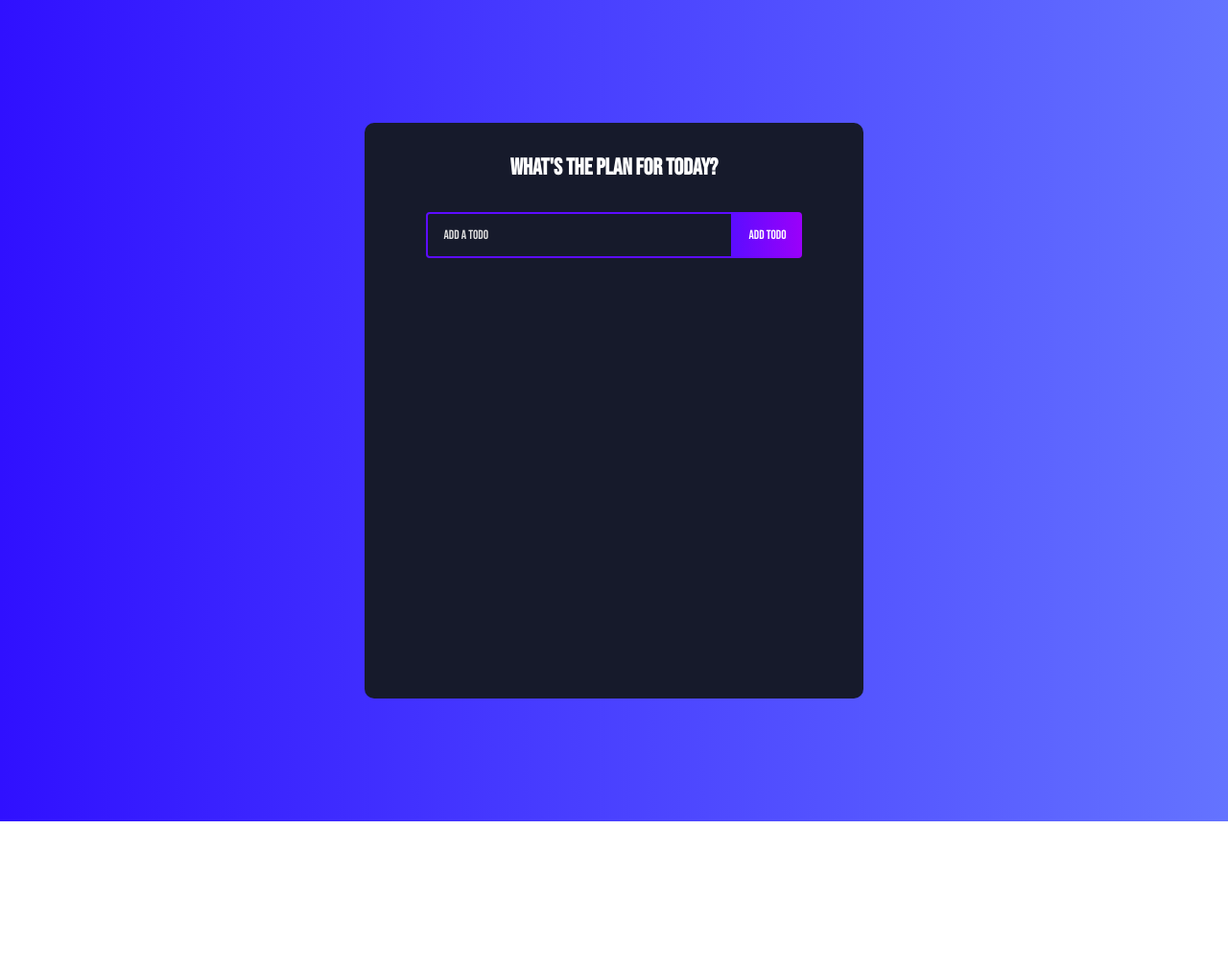
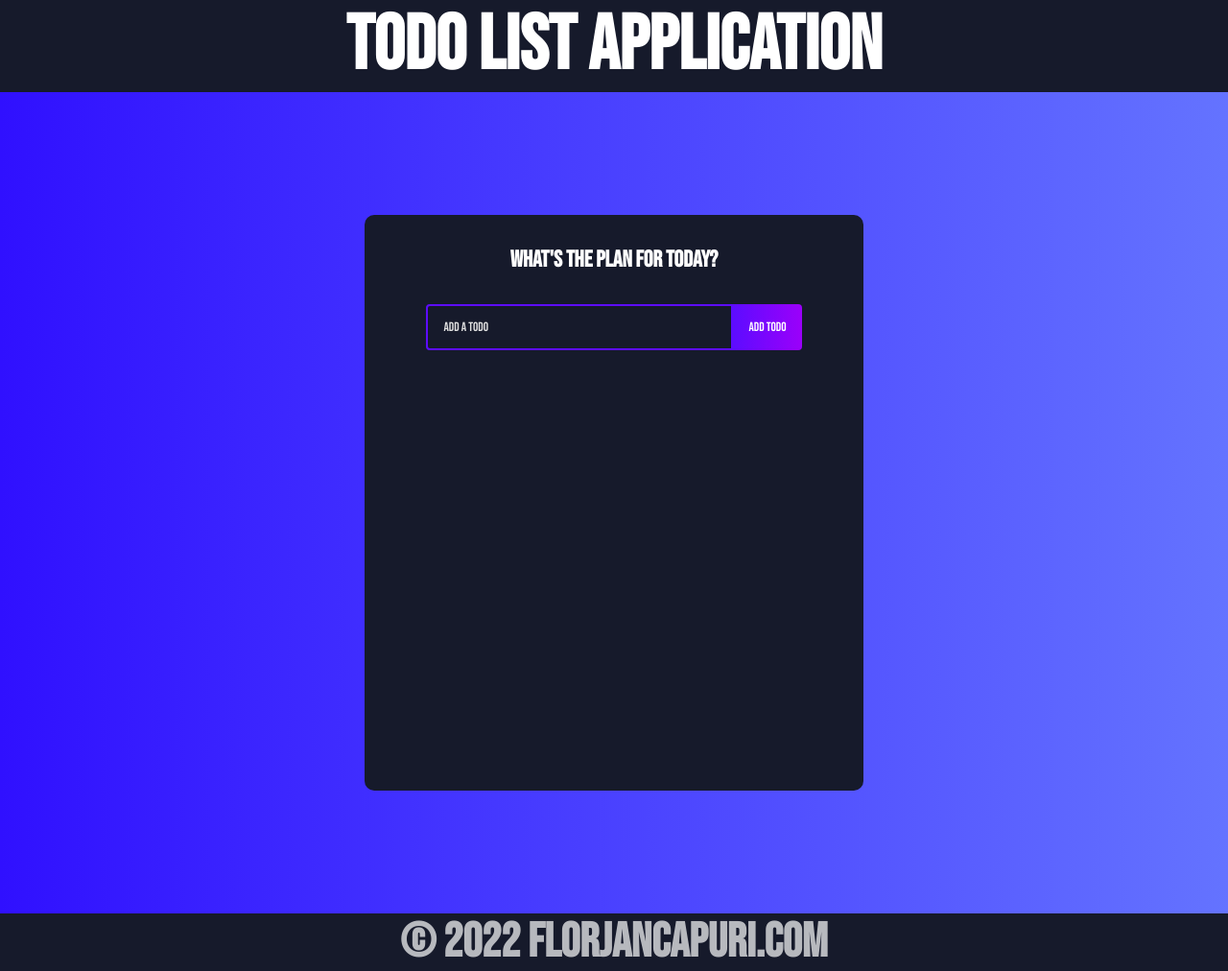
Before and after one commit to FlorjanCapuri/todo-list-app, a React (Create React App) app in the folder react-todo-list-app/: page / in a window 1280 px wide. Shown: the whole page at 96% size. Before the commit the page ends 856 px from the top, so only its background shows below. Built offline with nearby package versions, Linux system fonts and the light colour scheme.

Commit message:
Version 1.4 Added an Title and a footer with my @2020 florjancapuri.com (my personal portofolio)

```diff
--- a/react-todo-list-app/src/App.css
+++ b/react-todo-list-app/src/App.css
@@ -26,10 +26,33 @@
     padding-bottom: 32px;
   }
 
+  .title {
+
+    background-color: #161a2b;
+    text-align: center;
+  }
+
+  .footer {
+
+
+    background-color: #161a2b;
+    text-align: center;
+  }
+
   h1 {
     margin: 32px 0;
     color: #fff;
     font-size: 24px;
+  }
+
+  h2 {
+    color: #fff;
+    font-size: 80px;
+  }
+
+  h3 {
+    color: rgba(255, 255, 255, 0.694);
+    font-size: 50px;
   }
 
   .complete {
--- a/react-todo-list-app/src/App.js
+++ b/react-todo-list-app/src/App.js
@@ -1,11 +1,15 @@
 import React from 'react';
 import './App.css';
+import Footer from './components/Footer';
+import Title from './components/Title';
 import TodoList from './components/TodoList';
 
 function App() {
   return (
-    <div className="todo-app">
-      <TodoList />
+    <div>
+      <div className='title'><Title /></div>
+      <div className="todo-app"><TodoList /></div>
+      <div className="footer"><Footer /></div>
     </div>
   );
 }
--- /dev/null
+++ b/react-todo-list-app/src/components/Footer.js
@@ -0,0 +1,13 @@
+import React from 'react'
+
+function Footer() {
+    return (
+        <div>
+            <h3>
+                &copy; 2022 florjancapuri.com
+            </h3>
+        </div>
+    )
+}
+
+export default Footer
--- /dev/null
+++ b/react-todo-list-app/src/components/Title.js
@@ -0,0 +1,13 @@
+import React from 'react'
+
+function Title() {
+    return (
+        <div>
+            <h2>
+                ToDo List Application
+            </h2>
+        </div>
+    )
+}
+
+export default Title
```
Also changed, not shown: react-todo-list-app/src/components/TodoList.js (line endings or trailing spaces).
